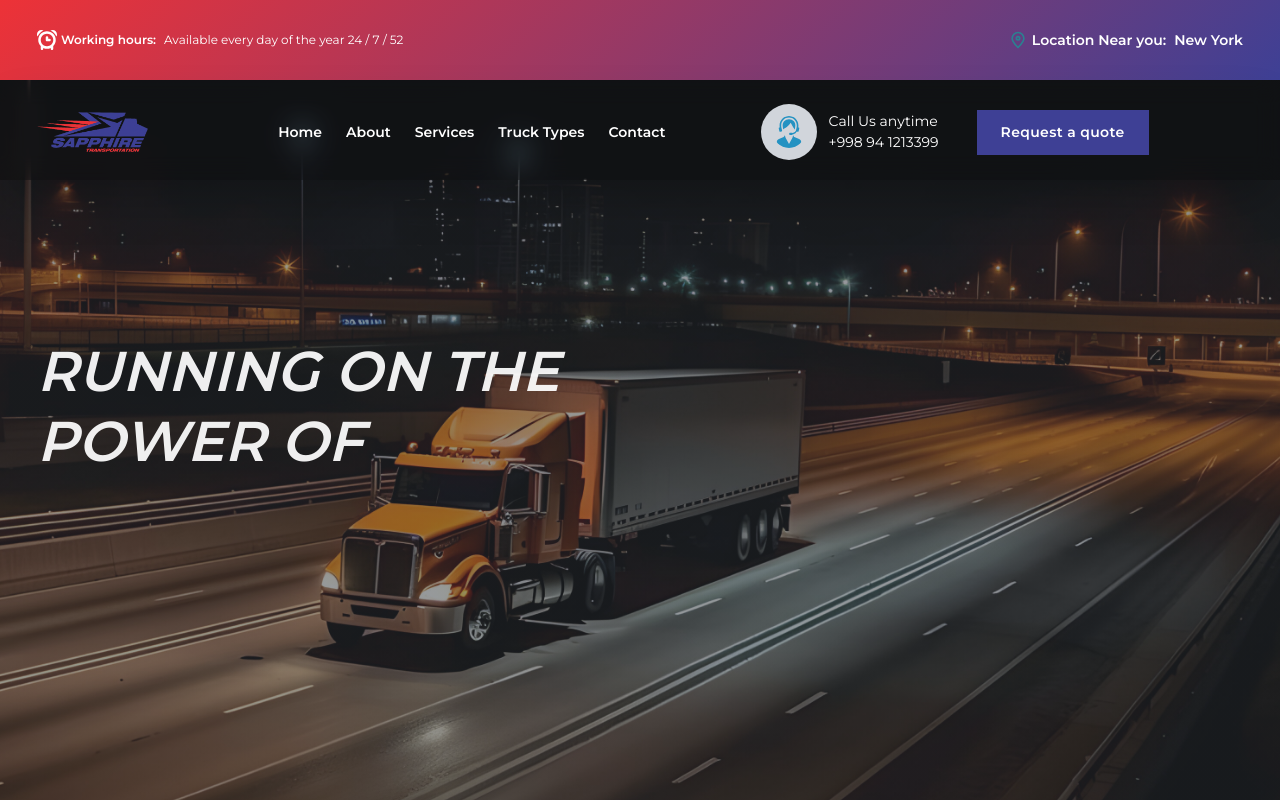
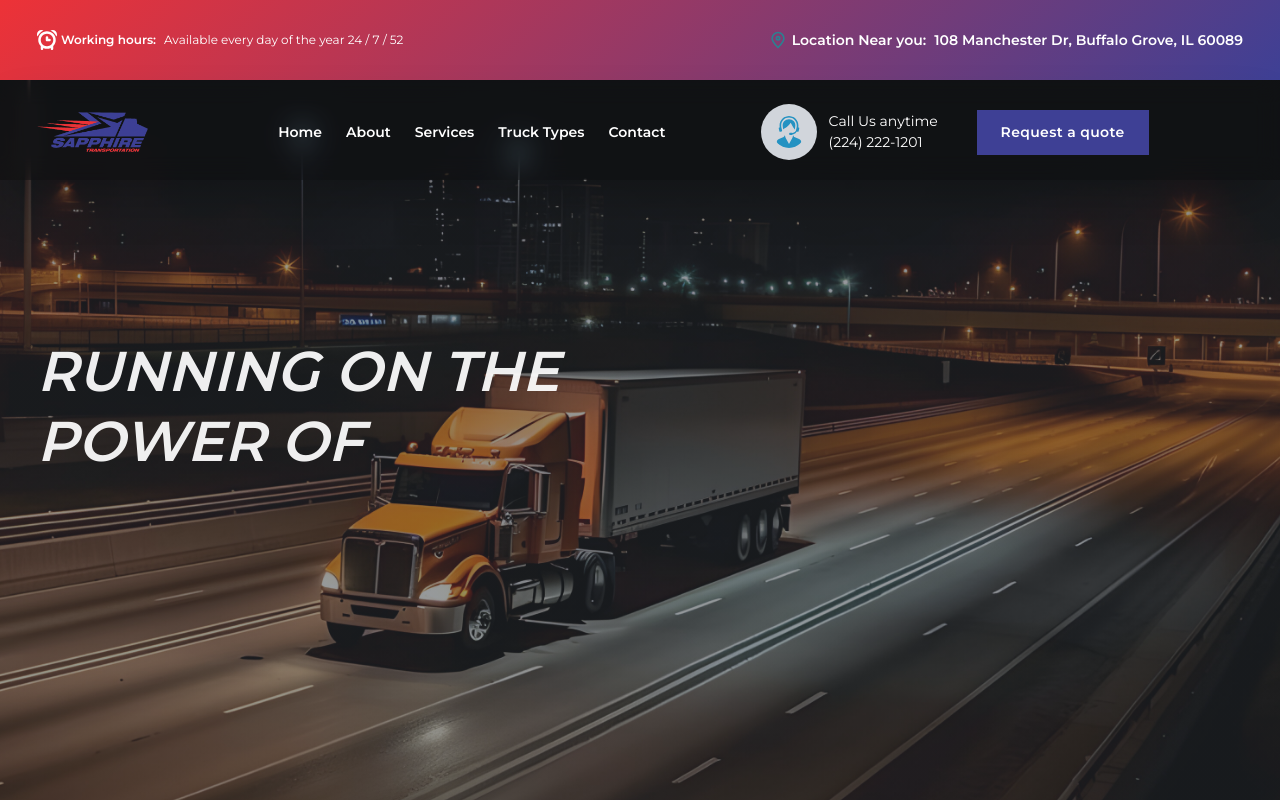
Before and after one commit to ibrohimov-murodjon/sapphire-logistic, a React (Vite) app: page / in a window 1280 px wide. Built offline with nearby package versions, Linux system fonts and the light colour scheme.

Commit message:
changes before deployment

```diff
--- a/src/components/Navbar.jsx
+++ b/src/components/Navbar.jsx
@@ -35,11 +35,6 @@ const navLinks = [
     to: "truckTypes",
     logo: TruckTypesIcon,
   },
-  // {
-  //   name: "FAQ",
-  //   to: "faq",
-  //   logo: FAQIcon,
-  // },
   {
     name: "Contact",
     to: "contact",
@@ -85,8 +80,11 @@ const Navbar = () => {
                 />
                 <span className="flex items-center flex-col w-full max-w-[150px] tabletLgMax:hidden">
                   <h6 className="w-full max-w-[150px]">Call Us anytime</h6>
-                  <a className="w-full max-w-[150px]" href="tel:+998941213399">
-                    +998 94 1213399
+                  <a
+                    className="w-full max-w-[150px] hover:underline hover:underline-offset-2"
+                    href="tel:(224) 222-1201"
+                  >
+                    (224) 222-1201
                   </a>
                 </span>
               </div>
--- a/src/components/Visitka.jsx
+++ b/src/components/Visitka.jsx
@@ -25,7 +25,9 @@ const Visitka = () => {
               <img src={Location} className="w-5 h-5" alt="" />
               <small className="flex items-center gap-x-2">
                 <h4 className="font-bold text-[14px]">Location Near you:</h4>
-                <p className="font-bold text-[14px]">New York</p>
+                <p className="font-bold text-[14px]">
+                  108 Manchester Dr, Buffalo Grove, IL 60089
+                </p>
               </small>
             </span>
           </div>
--- a/src/sections/Contact.jsx
+++ b/src/sections/Contact.jsx
@@ -1,7 +1,7 @@
 import React, { useRef, useState, useEffect } from "react";
 import emailjs from "@emailjs/browser";
 import { Button, Input } from "../components";
-import { CallImgWhite, EmailIcon, LocationWhite} from "../assets";
+import { CallImgWhite, EmailIcon, LocationWhite } from "../assets";
 
 const Modal = ({ showModal, onClose }) => {
   const modalRef = useRef();
@@ -83,18 +83,33 @@ const Contact = () => {
           <h1 className="text-white text-[50px] font-bold">Contact US</h1>
           <span className="flex flex-col items-start justify-center">
             <img src={CallImgWhite} className="w-8 h-8 mb-2" alt="" />
-            <h4 className=" font-bold text-[20px]">Phone Number</h4>
-            <p>+1 469 998 8555</p>
+            <h4 className=" font-bold text-[20px]">Phone Numbers</h4>
+            <div className="flex items-center gap-8">
+              <a
+                href="tel:(224) 222-1201"
+                className="underline underline-offset-2"
+              >
+                (224) 222-1201
+              </a>
+              <a
+                href="tel:(224) 222-0582"
+                className="underline underline-offset-2"
+              >
+                (224) 222-0582
+              </a>
+            </div>
           </span>
           <span className="flex flex-col items-start justify-center">
             <img src={EmailIcon} className="w-8 h-8 mb-2" alt="" />
             <h4 className=" font-bold text-[20px]">Email</h4>
-            <p>recruiting@unitedbrother.us</p>
+            <a href="mailto:info@sapphire-transportation.com">
+              info@sapphire-transportation.com
+            </a>
           </span>
           <span className="flex flex-col items-start justify-center">
             <img src={LocationWhite} className="w-8 h-8 mb-2" alt="" />
             <h4 className=" font-bold text-[20px]">Location</h4>
-            <p>New York</p>
+            <p>108 Manchester Dr, Buffalo Grove, IL 60089</p>
           </span>
         </div>
         <div className="flex rounded-[10px] flex-col lightBlue w-full max-w-[600px] py-10 px-14 mobileMax:max-w-[500px] mobileLg:max-w-[400px] mobileLg:px-8 mobileMd:max-w-[350px] mobileMd:px-4  mobileSm:max-w-[320px]">
--- a/src/sections/Footer.jsx
+++ b/src/sections/Footer.jsx
@@ -62,13 +62,16 @@ const Footer = () => {
             <span className="flex items-center gap-x-2 pb-3">
               <img src={LocationWhite} className="w-5 h-5" alt="" />
               <p className="text-[15px] font-bold max-w-[350px] ">
-                1019 THORNDALE CT UNIT A2, WHEELING, IL 60641
+                108 Manchester Dr, Buffalo Grove, IL 60089
               </p>
             </span>
             <span className="flex items-center gap-x-2 pb-4">
               <img src={CallImgWhite} className="w-5 h-5" alt="" />
-              <a href="tel:+1 (224) 313-0103" className="font-bold text-[15px]">
-                +1 (224) 313-0103
+              <a
+                href="tel:(224) 222-1201"
+                className="font-bold text-[15px] hover:underline hover:underline-offset-2"
+              >
+                (224) 222-1201
               </a>
             </span>
             <span className="flex items-center gap-x-2 pb-4">
@@ -84,10 +87,10 @@ const Footer = () => {
             <span className="flex items-center gap-x-2">
               <img src={EmailIcon} className="w-5 h-5" alt="" />
               <a
-                href="mailto:INFO@EZTRANSGROUP.COM"
+                href="mailto:info@sapphire-transportation.com"
                 className="font-bold text-[15px]"
               >
-                INFO@EZTRANSGROUP.COM
+                info@sapphire-transportation.com
               </a>
             </span>
           </div>
```
